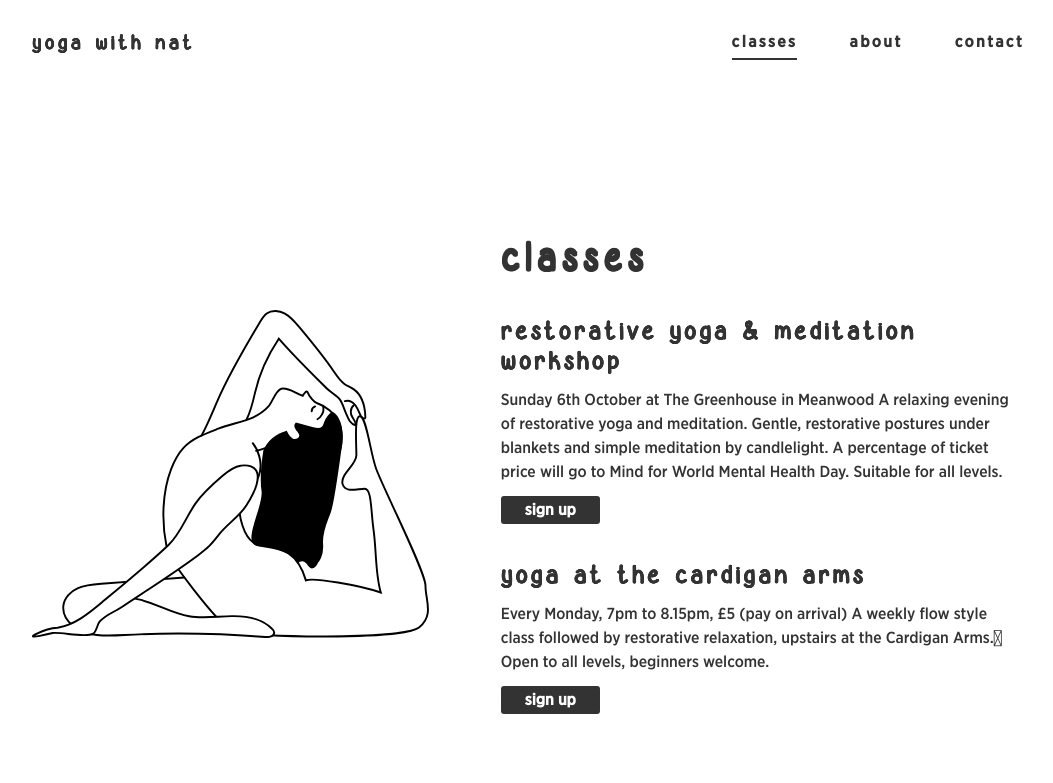
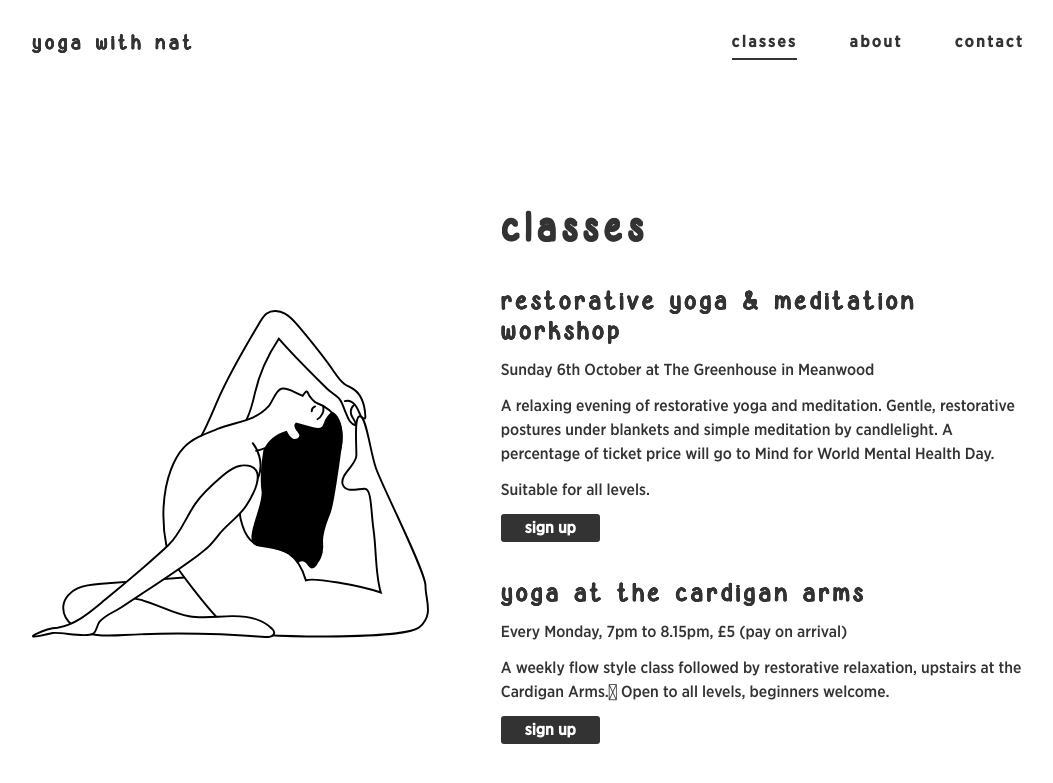
Before and after one commit to johnpuddephatt/yoganaut, a Jekyll site: the page built from _pages/classes.md, in a window 1280 px wide. Shown: the top 783 px of the page, without its empty margins (112-1165 px from the left). Built offline with Jekyll 4.4.1, drawn with Linux system fonts in a browser that asks for light colours.

```diff
--- a/Gemfile
+++ b/Gemfile
@@ -4,6 +4,6 @@ source "https://rubygems.org"
 
 git_source(:github) {|repo_name| "https://github.com/#{repo_name}" }
 
-gem "jekyll"
+gem "jekyll", "~> 4.0"
 gem "jekyll-feed"
 gem "jekyll-seo-tag"
--- a/_pages/classes.md
+++ b/_pages/classes.md
@@ -6,7 +6,7 @@ image: '/assets/images/seated-dancer.svg'
 
 {% for class in site.classes %}<div class="class">
   <h3 class="class-title">{{ class.title }}</h3>
-  <div class="class-description">{{ class.content }}</div>
+  <div class="class-description">{{ class.content | markdownify }}</div>
   {% if class.url %}
     <a class="button" href="{{ class.book_url }}">Sign up</a>
   {% endif %}
```
Also changed, not shown: package.json (+8 -5 lines), Gemfile.lock, 1 other file.
